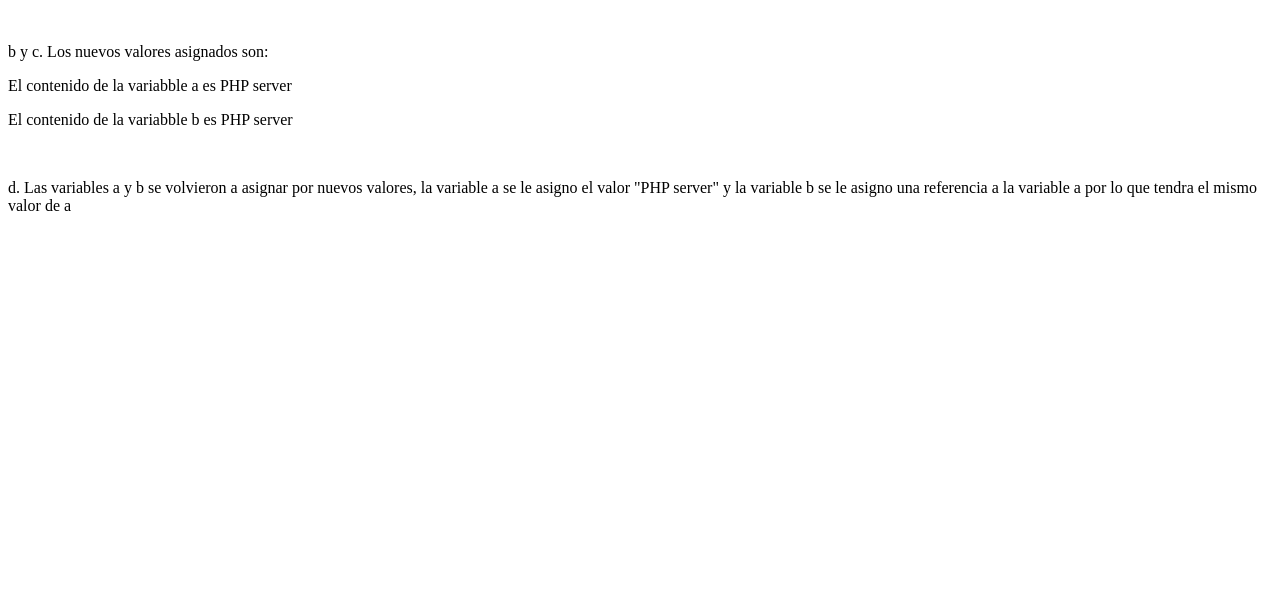
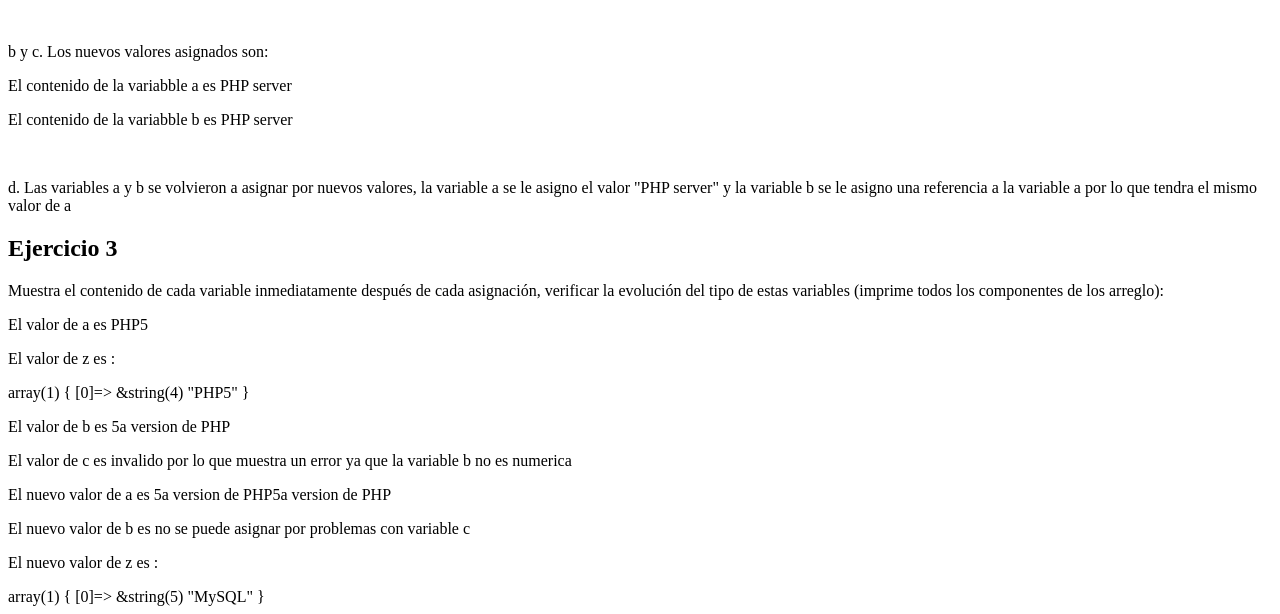
Before and after one commit to michel080502/tecweb, a PHP site: page / in a window 1280 px wide. Shown: the part 407-1021 px from the top of the page. Before the commit the page ends 618 px from the top, so only its background shows below. Run offline with PHP 8.4, Linux system fonts and the light colour scheme.

Commit message:
ejercicio 3 agregado

```diff
--- /dev/null
+++ b/practicas/p03/ejercicio3.php
@@ -0,0 +1,21 @@
+<?php
+echo '<h2>Ejercicio 3</h2>';
+echo '<p>Muestra el contenido de cada variable inmediatamente después de cada asignación,
+verificar la evolución del tipo de estas variables (imprime todos los componentes de los
+arreglo):</p>';
+
+$a = 'PHP5';
+echo "<p>El valor de a es $a </p>";
+$z[] = &$a;
+echo "<p>El valor de z es :</p>" , var_dump($z);
+$b = '5a version de PHP';
+echo "<p>El valor de b es $b </p>";
+//$c = $b*10; //Invalido
+echo "<p>El valor de c es invalido por lo que muestra un error ya que la variable b no es numerica </p>";
+$a .= $b;
+echo "<p>El nuevo valor de a es $a </p>";
+//$b *= $c;  //Invalido
+echo "<p>El nuevo valor de b es no se puede asignar por problemas con variable c</p>";
+$z[0] = 'MySQL';
+echo "<p>El nuevo valor de z es :</p>" , var_dump($z);
+?>
--- a/practicas/p03/index.php
+++ b/practicas/p03/index.php
@@ -27,7 +27,8 @@
     echo '<li> $_element1 es valida porque inicia con guion bajo </li>';
     echo '</ul>';
 
-    include 'ejercicio2.php'
+    include 'ejercicio2.php';
+    include 'ejercicio3.php';
     ?>
 </body>
 
```
